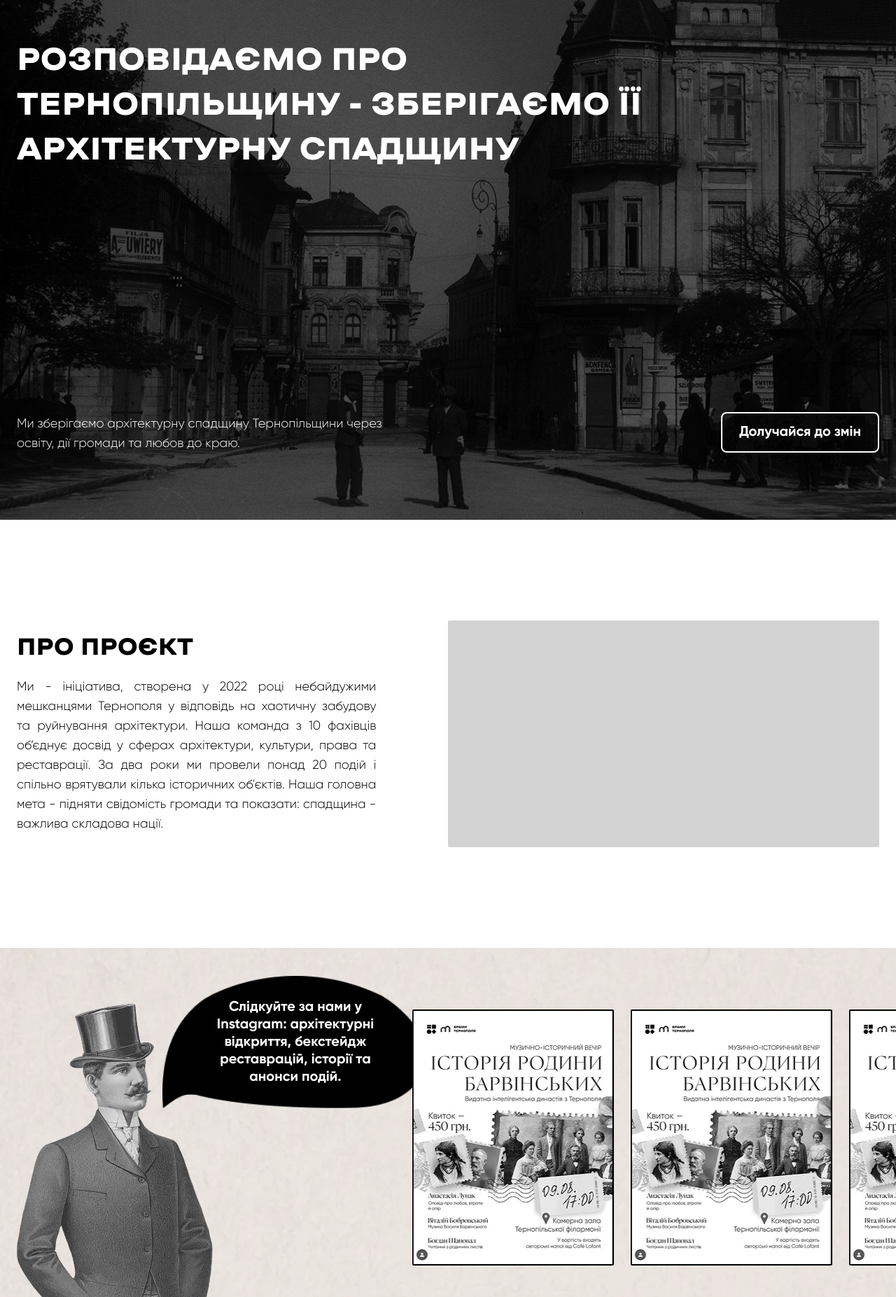
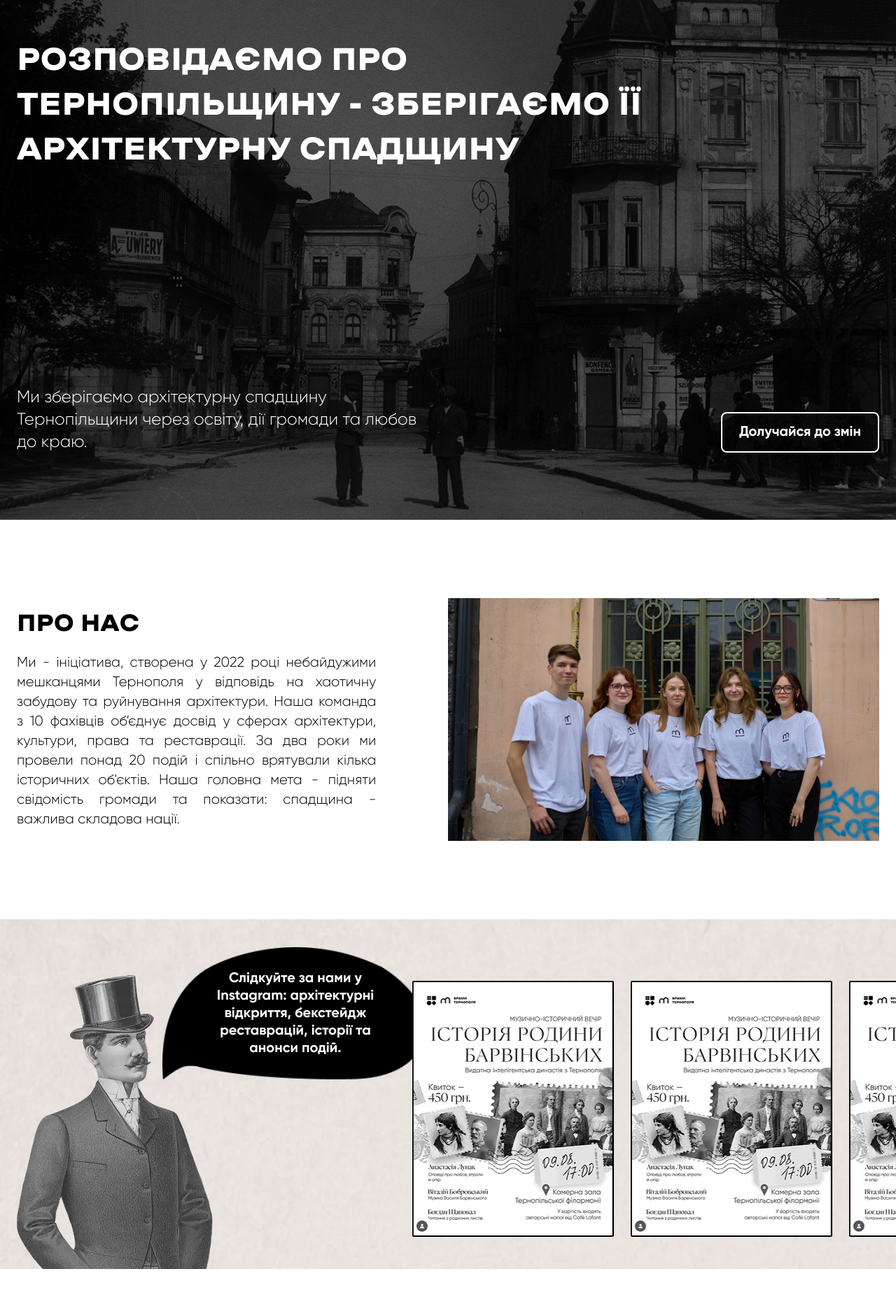
Before and after one commit to slimnation23/bramy-ternopolia, a PHP site: page / in a window 1280 px wide. Shown: the part 117-1971 px from the top of the page at 70% size. Run offline with PHP 8.4, Linux system fonts and the light colour scheme.

Commit message:
about us - done ☑️

```diff
--- a/css/output.css
+++ b/css/output.css
@@ -930,10 +930,6 @@ html {
   height: 300px;
 }
 
-.h-\[324px\] {
-  height: 324px;
-}
-
 .h-\[362px\] {
   height: 362px;
 }
@@ -1115,10 +1111,6 @@ html {
   flex-direction: column;
 }
 
-.items-end {
-  align-items: flex-end;
-}
-
 .items-center {
   align-items: center;
 }
@@ -1157,6 +1149,10 @@ html {
 
 .gap-20 {
   gap: 5rem;
+}
+
+.gap-3 {
+  gap: 0.75rem;
 }
 
 .gap-4 {
@@ -1286,6 +1282,11 @@ html {
 .px-6 {
   padding-left: 1.5rem;
   padding-right: 1.5rem;
+}
+
+.py-16 {
+  padding-top: 4rem;
+  padding-bottom: 4rem;
 }
 
 .py-20 {
@@ -1618,8 +1619,26 @@ html {
     width: 41.666667%;
   }
 
+  .lg\:flex-row {
+    flex-direction: row;
+  }
+
   .lg\:gap-14 {
     gap: 3.5rem;
+  }
+
+  .lg\:gap-5 {
+    gap: 1.25rem;
+  }
+
+  .lg\:py-28 {
+    padding-top: 7rem;
+    padding-bottom: 7rem;
+  }
+
+  .lg\:text-2xl {
+    font-size: 1.5rem;
+    line-height: 2rem;
   }
 
   .lg\:text-5xl {
--- a/index.html
+++ b/index.html
@@ -22,30 +22,54 @@
         class="lg:container mx-auto pt-10 pb-5 px-6 flex justify-between items-center transition-all duration-700"
       >
         <a href="#" class="relative z-50">
-          <img src="images/icons/icon.svg" class="hidden lg:block" width="182" height="32" alt="icon" />
-          <img src="images/icons/mob-icon.svg" class="block lg:hidden" width="41" height="26" alt="icon" />
+          <img
+            src="images/icons/icon.svg"
+            class="hidden lg:block"
+            width="182"
+            height="32"
+            alt="icon"
+          />
+          <img
+            src="images/icons/mob-icon.svg"
+            class="block lg:hidden"
+            width="41"
+            height="26"
+            alt="icon"
+          />
         </a>
 
         <!-- Десктопне меню -->
         <div class="hidden md:flex items-center text-xl md:gap-14">
           <ul class="font-medium flex items-center gap-5 lg:gap-14">
             <li>
-              <a href="#about" class="hover:opacity-70 transition-all duration-300 ease-in-out">
+              <a
+                href="#about"
+                class="hover:opacity-70 transition-all duration-300 ease-in-out"
+              >
                 Про проєкт
               </a>
             </li>
             <li>
-              <a href="#projects" class="hover:opacity-70 transition-all duration-300 ease-in-out">
+              <a
+                href="#projects"
+                class="hover:opacity-70 transition-all duration-300 ease-in-out"
+              >
                 Реставрації
               </a>
             </li>
             <li>
-              <a href="#events" class="hover:opacity-70 transition-all duration-300 ease-in-out">
+              <a
+                href="#events"
+                class="hover:opacity-70 transition-all duration-300 ease-in-out"
+              >
                 Події
               </a>
             </li>
             <li>
-              <a href="#map" class="hover:opacity-70 transition-all duration-300 ease-in-out">
+              <a
+                href="#map"
+                class="hover:opacity-70 transition-all duration-300 ease-in-out"
+              >
                 Мапа
               </a>
             </li>
@@ -54,23 +78,48 @@
         </div>
 
         <!-- Кнопка мобільного меню (гамбургер) -->
-        <button id="mobile-menu-btn" class="flex md:hidden flex-col justify-center items-center gap-1.5 w-10 h-10 relative z-50 focus:outline-none">
-          <span class="w-8 h-1 bg-black rounded-full transition-all duration-300"></span>
-          <span class="w-8 h-1 bg-black rounded-full transition-all duration-300"></span>
-          <span class="w-8 h-1 bg-black rounded-full transition-all duration-300"></span>
+        <button
+          id="mobile-menu-btn"
+          class="flex md:hidden flex-col justify-center items-center gap-1.5 w-10 h-10 relative z-50 focus:outline-none"
+        >
+          <span
+            class="w-8 h-1 bg-black rounded-full transition-all duration-300"
+          ></span>
+          <span
+            class="w-8 h-1 bg-black rounded-full transition-all duration-300"
+          ></span>
+          <span
+            class="w-8 h-1 bg-black rounded-full transition-all duration-300"
+          ></span>
         </button>
       </nav>
 
       <!-- Мобільне меню (випадаюче) -->
-      <div id="mobile-menu" class="fixed inset-0 bg-white z-40 transform translate-x-full transition-transform duration-300 ease-in-out md:hidden flex flex-col pt-32 px-6">
+      <div
+        id="mobile-menu"
+        class="fixed inset-0 bg-white z-40 transform translate-x-full transition-transform duration-300 ease-in-out md:hidden flex flex-col pt-32 px-6"
+      >
         <ul class="font-medium flex flex-col gap-8 text-2xl">
-          <li><a href="#about" class="mobile-link hover:opacity-70">Про проєкт</a></li>
-          <li><a href="#projects" class="mobile-link hover:opacity-70">Реставрації</a></li>
-          <li><a href="#events" class="mobile-link hover:opacity-70">Події</a></li>
+          <li>
+            <a href="#about" class="mobile-link hover:opacity-70">Про проєкт</a>
+          </li>
+          <li>
+            <a href="#projects" class="mobile-link hover:opacity-70">
+              Реставрації
+            </a>
+          </li>
+          <li>
+            <a href="#events" class="mobile-link hover:opacity-70">Події</a>
+          </li>
           <li><a href="#map" class="mobile-link hover:opacity-70">Мапа</a></li>
         </ul>
         <div class="mt-12">
-          <a href="#support" class="btn-primary-small w-full text-center mobile-link">Підтримати</a>
+          <a
+            href="#support"
+            class="btn-primary-small w-full text-center mobile-link"
+          >
+            Підтримати
+          </a>
         </div>
       </div>
     </header>
@@ -78,7 +127,6 @@
     <section
       class="bg-[url('../images/tarnopol-001.png')] w-full flex flex-col min-h-[600px] md:h-[744px] bg-cover bg-center pt-14 pb-14 md:pb-24 relative z-0"
     >
-
       <div
         class="lg:container mx-auto px-6 flex flex-col justify-between flex-1 w-full text-white"
       >
@@ -87,33 +135,42 @@
         >
           Розповідаємо про Тернопільщину - зберігаємо її архітектурну спадщину
         </h1>
-        <div class="flex flex-col md:flex-row md:items-end justify-between gap-6 md:gap-4 mt-12 md:mt-0">
-          <p class="text-lg max-w-xl">
+        <div
+          class="flex flex-col md:flex-row md:items-end justify-between gap-6 md:gap-4 mt-12 md:mt-0"
+        >
+          <p class="text-xl lg:text-2xl max-w-xl">
             Ми зберігаємо архітектурну спадщину Тернопільщини через освіту, дії
             громади та любов до краю.
           </p>
-          <a href="#support" class="btn-secondary-small w-full md:w-auto shrink-0 text-center">Долучайся до змін</a>
+          <a
+            href="#support"
+            class="btn-secondary-small w-full md:w-auto shrink-0 text-center"
+          >
+            Долучайся до змін
+          </a>
         </div>
       </div>
     </section>
 
-    <section
-      id="about"
-      class="container mx-auto px-6 flex items-center justify-between gap-5 py-36"
-    >
-      <div class="flex flex-col gap-5 lg:w-5/12">
-        <h2 class="text-4xl font-ermilov uppercase">Про проєкт</h2>
-        <p class="text-lg text-justify">
-          Ми - ініціатива, створена у 2022 році небайдужими мешканцями Тернополя
-          у відповідь на хаотичну забудову та руйнування архітектури. Наша
-          команда з 10 фахівців об’єднує досвід у сферах архітектури, культури,
-          права та реставрації. За два роки ми провели понад 20 подій і спільно
-          врятували кілька історичних об'єктів. Наша головна мета - підняти
-          свідомість громади та показати: спадщина - важлива складова нації.
-        </p>
-      </div>
-      <div class="lg:w-1/2">
-        <div class="w-full h-[324px] bg-gray rounded-sm"></div>
+    <section id="about" class="py-16 lg:py-28">
+      <div
+        class="lg:container mx-auto px-6 flex flex-col lg:flex-row items-center justify-between gap-5"
+      >
+        <div class="flex flex-col gap-3 lg:gap-5 lg:w-5/12">
+          <h2 class="text-4xl font-ermilov uppercase">Про нас</h2>
+          <p class="text-xl text-justify">
+            Ми - ініціатива, створена у 2022 році небайдужими мешканцями
+            Тернополя у відповідь на хаотичну забудову та руйнування
+            архітектури. Наша команда з 10 фахівців об’єднує досвід у сферах
+            архітектури, культури, права та реставрації. За два роки ми провели
+            понад 20 подій і спільно врятували кілька історичних об'єктів. Наша
+            головна мета - підняти свідомість громади та показати: спадщина -
+            важлива складова нації.
+          </p>
+        </div>
+        <div class="lg:w-1/2">
+          <img src="images/about-us.png" alt="about us" class="w-full h-full" />
+        </div>
       </div>
     </section>
 
```
Also changed, not shown: images/about-us.png (added), 1 other file.
